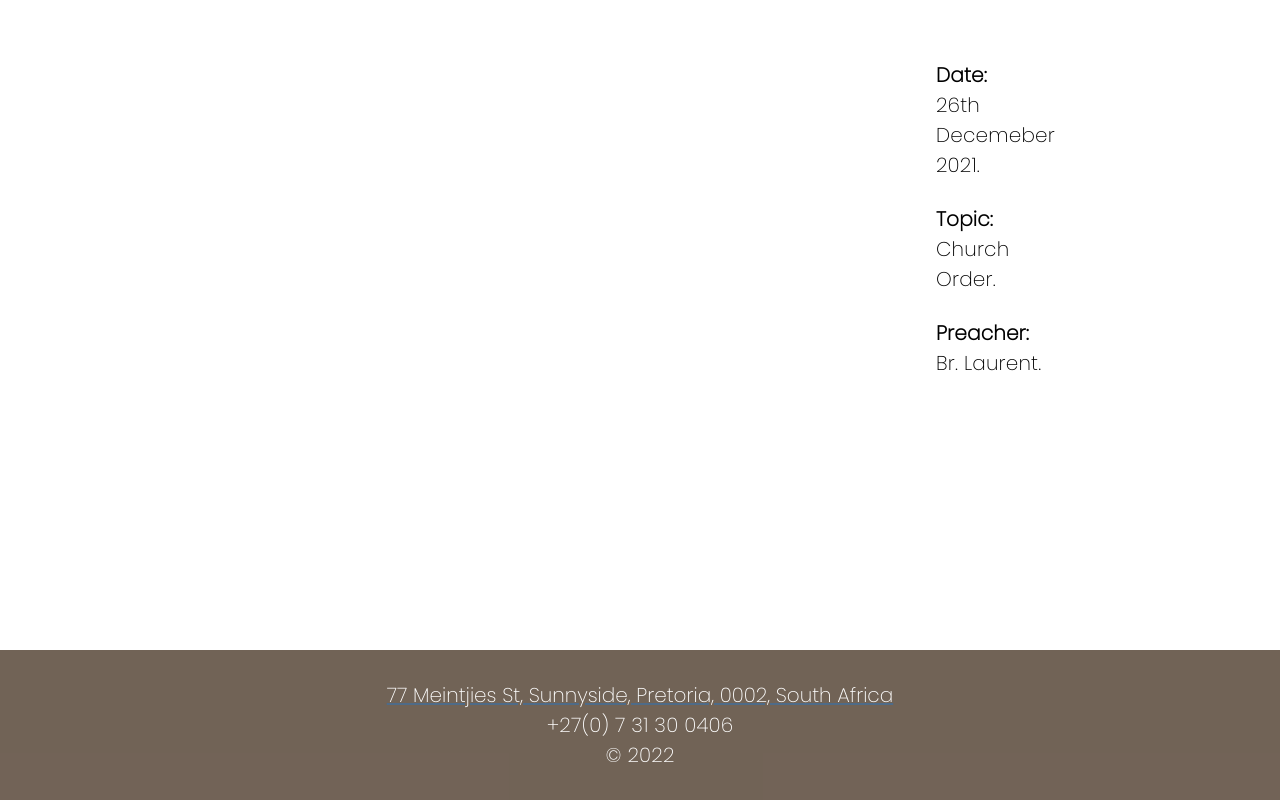
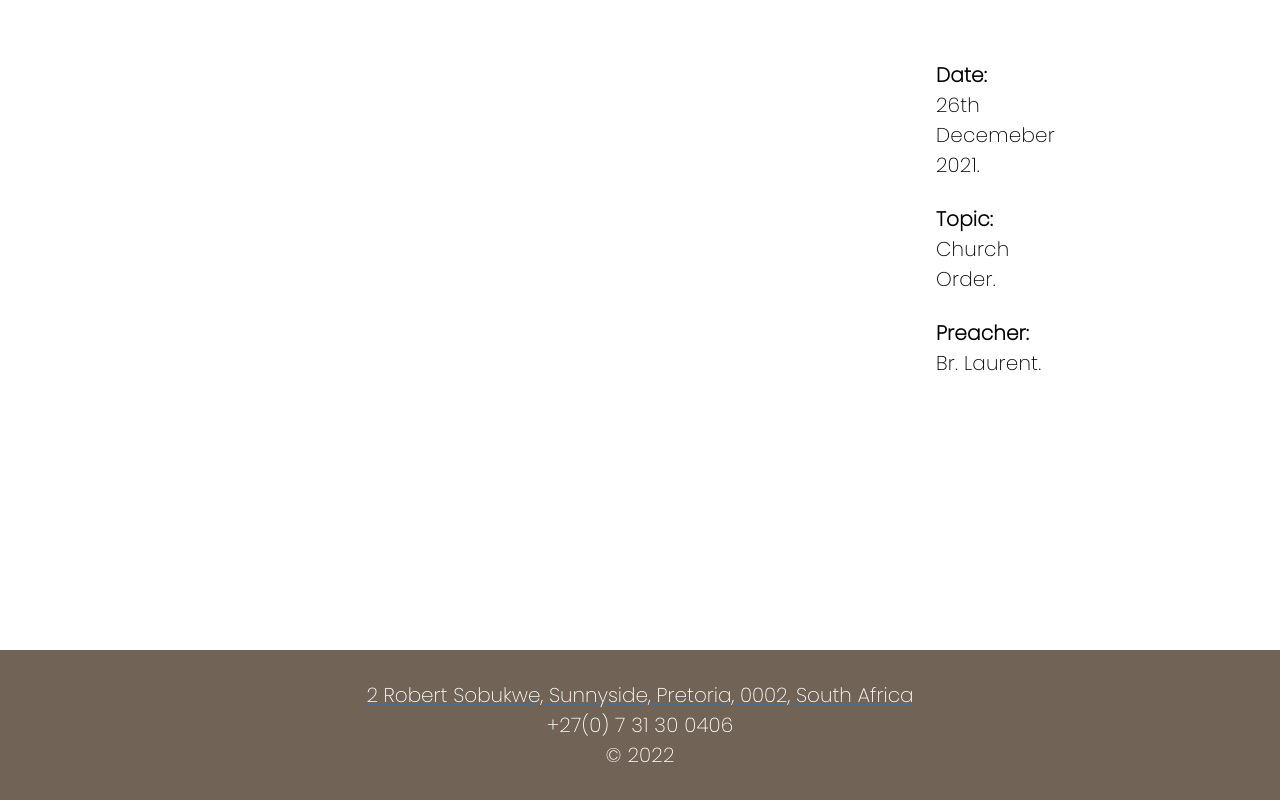
Before and after one commit to Jeannot-MN/pct, a React (Create React App) app in the folder public/: page / in a window 1280 px wide. Shown: the part 1788-2588 px from the top of the page. Built offline with nearby package versions, Linux system fonts and the light colour scheme.

Commit message:
chore: update address

```diff
--- a/public/src/modules/Footer/Footer.tsx
+++ b/public/src/modules/Footer/Footer.tsx
@@ -37,10 +37,10 @@ export function Footer() {
                                 cursor: "pointer",
                             },
                         }}
-                        href="https://www.google.com/maps/search/77+Meintjies+St,+Sunnyside,+Pretoria,+0002,+South+Africa/@-25.7499271,28.1981422,17z/data=!3m1!4b1"
+                        href="https://www.google.com/maps/search/2+Robert+Sobukwe+St,+Sunnyside,+Pretoria,+0002,+South+Africa/@-25.7499271,28.1981422,17z/data=!3m1!4b1"
                         target={"_blank"}
                     >
-                        77 Meintjies St, Sunnyside, Pretoria, 0002, South Africa
+                        2 Robert Sobukwe, Sunnyside, Pretoria, 0002, South Africa
                     </Link>
                 </Box>
 
--- a/public/src/pages/ContactUs/ContactUs.tsx
+++ b/public/src/pages/ContactUs/ContactUs.tsx
@@ -32,7 +32,7 @@ export function ContactUs() {
                                 title="Location"
                                 width="600"
                                 height="500"
-                                src="https://maps.google.com/maps?q=77%20Meintjies%20St,%20Sunnyside,%20Pretoria,%200002,%20South%20Africa&t=&z=13&ie=UTF8&iwloc=&output=embed"
+                                src="https://maps.google.com/maps?q=2%20Robert%20Sobukwe%20St,%20Sunnyside,%20Pretoria,%200002,%20South%20Africa&t=&z=13&ie=UTF8&iwloc=&output=embed"
                             />
                         </Box>
                         <Box
@@ -61,7 +61,7 @@ export function ContactUs() {
                                         textAlign: 'left',
                                     }}
                                 >
-                                    77 Meintjies St, Sunnyside
+                                    2 Robert Sobukwe Street, Sunnyside
                                 </Typography>
 
                                 <Typography
--- a/public/src/pages/ContactUs/MobileContactUs.tsx
+++ b/public/src/pages/ContactUs/MobileContactUs.tsx
@@ -32,7 +32,7 @@ export function MobileContactUs() {
                                 title="Location"
                                 width="350"
                                 height="200"
-                                src="https://maps.google.com/maps?q=77%20Meintjies%20St,%20Sunnyside,%20Pretoria,%200002,%20South%20Africa&t=&z=13&ie=UTF8&iwloc=&output=embed"
+                                src="https://maps.google.com/maps?q=2%20Robert%20Sobukwe%20St,%20Sunnyside,%20Pretoria,%200002,%20South%20Africa&t=&z=13&ie=UTF8&iwloc=&output=embed"
                             />
                         </Box>
                         <Box
@@ -61,7 +61,7 @@ export function MobileContactUs() {
                                         textAlign: 'left',
                                     }}
                                 >
-                                    77 Meintjies St, Sunnyside
+                                    2 Robert Sobukwe, Sunnyside
                                 </Typography>
 
                                 <Typography
```
